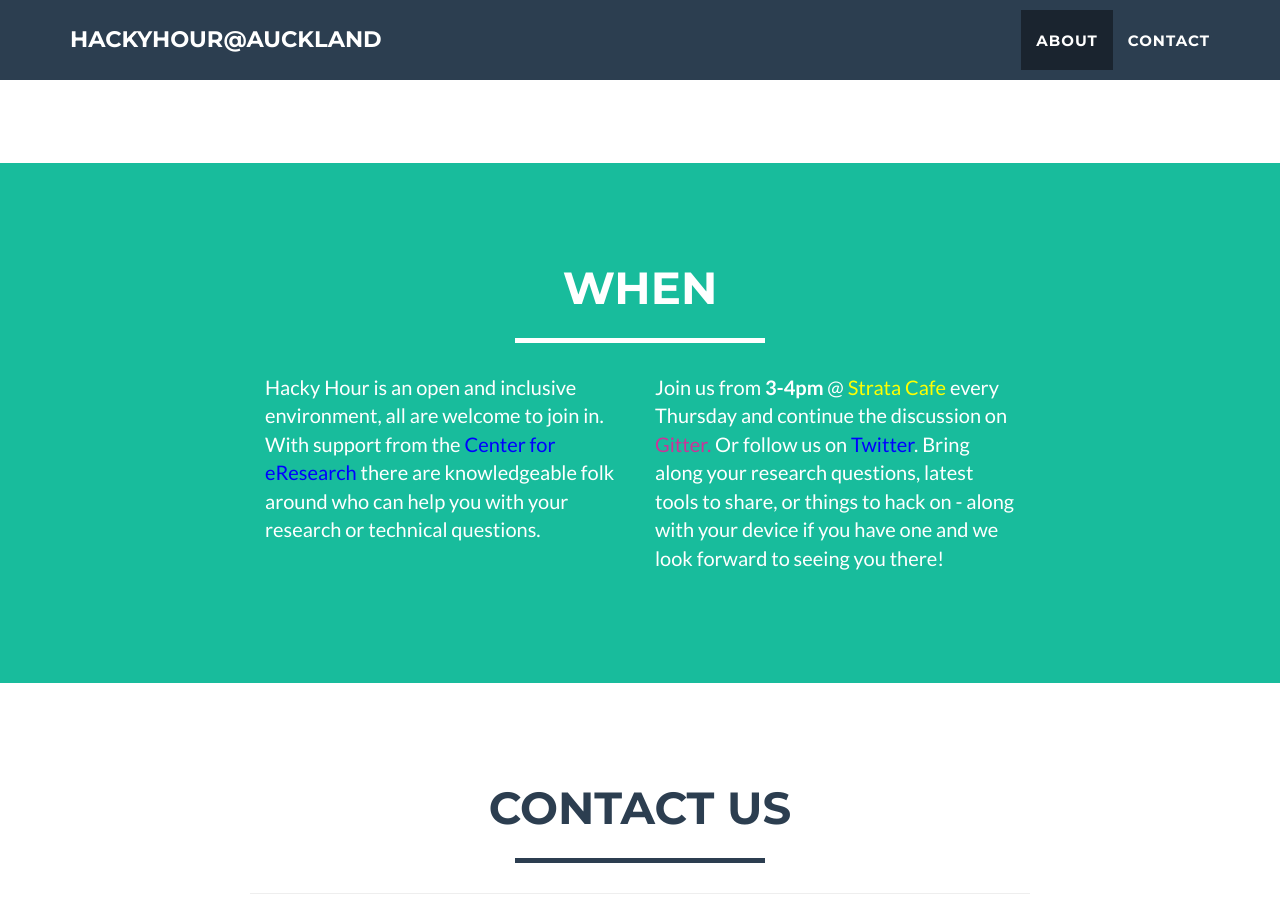
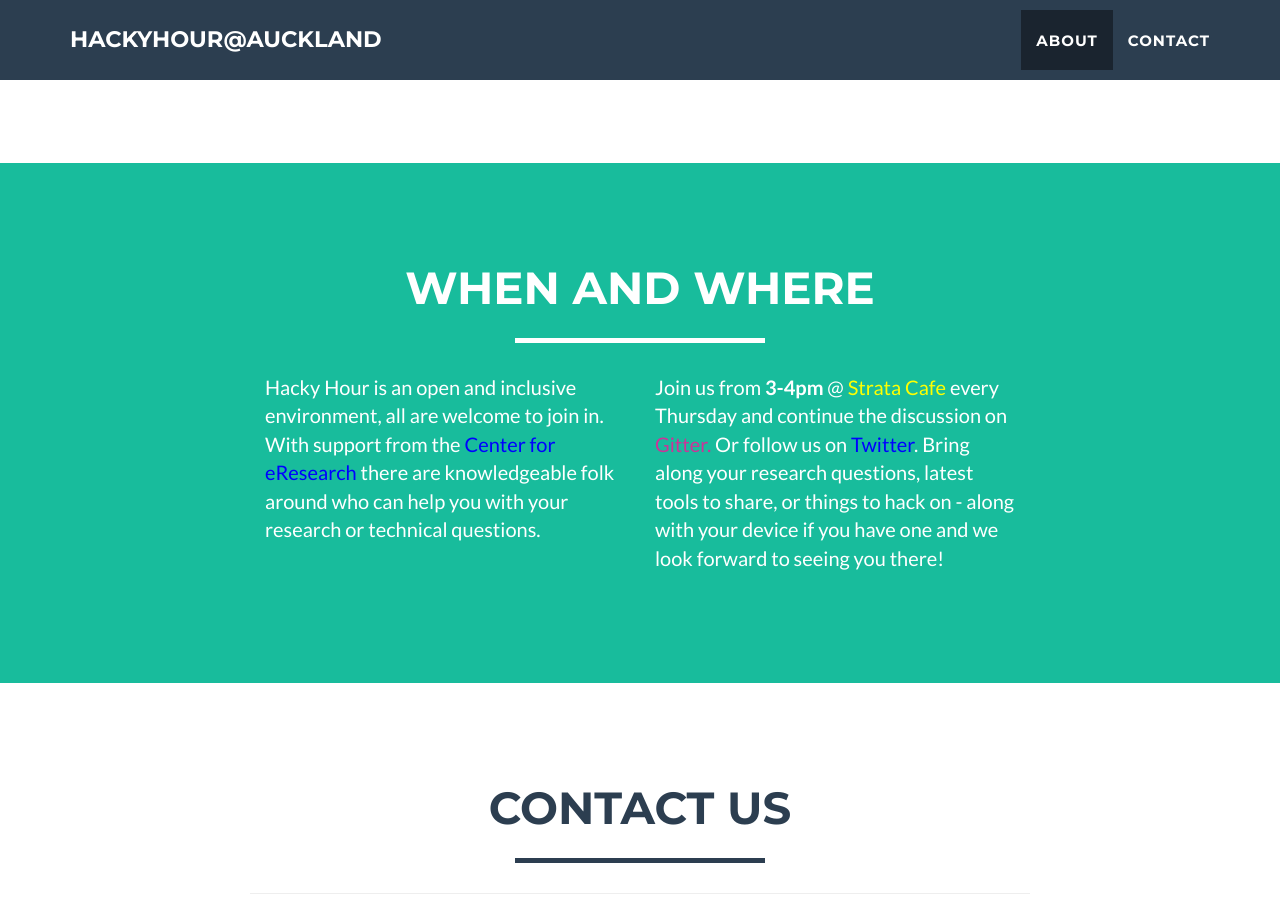
Before and after one commit to UoA-eResearch/HackyHour, a Jekyll site: the page built from index.html, in a window 1280 px wide and 900 px high, scrolled down 1069 px. Built offline with Jekyll 4.4.1, drawn with Linux system fonts in a browser that asks for light colours.

Commit message:
added Where to the When

```diff
--- a/_includes/about2.html
+++ b/_includes/about2.html
@@ -3,7 +3,7 @@
         <div class="container">
             <div class="row">
                 <div class="col-lg-12 text-center">
-                    <h2>When</h2>
+                    <h2>When and Where</h2>
                     <hr class="star-light">
                 </div>
             </div>
```
